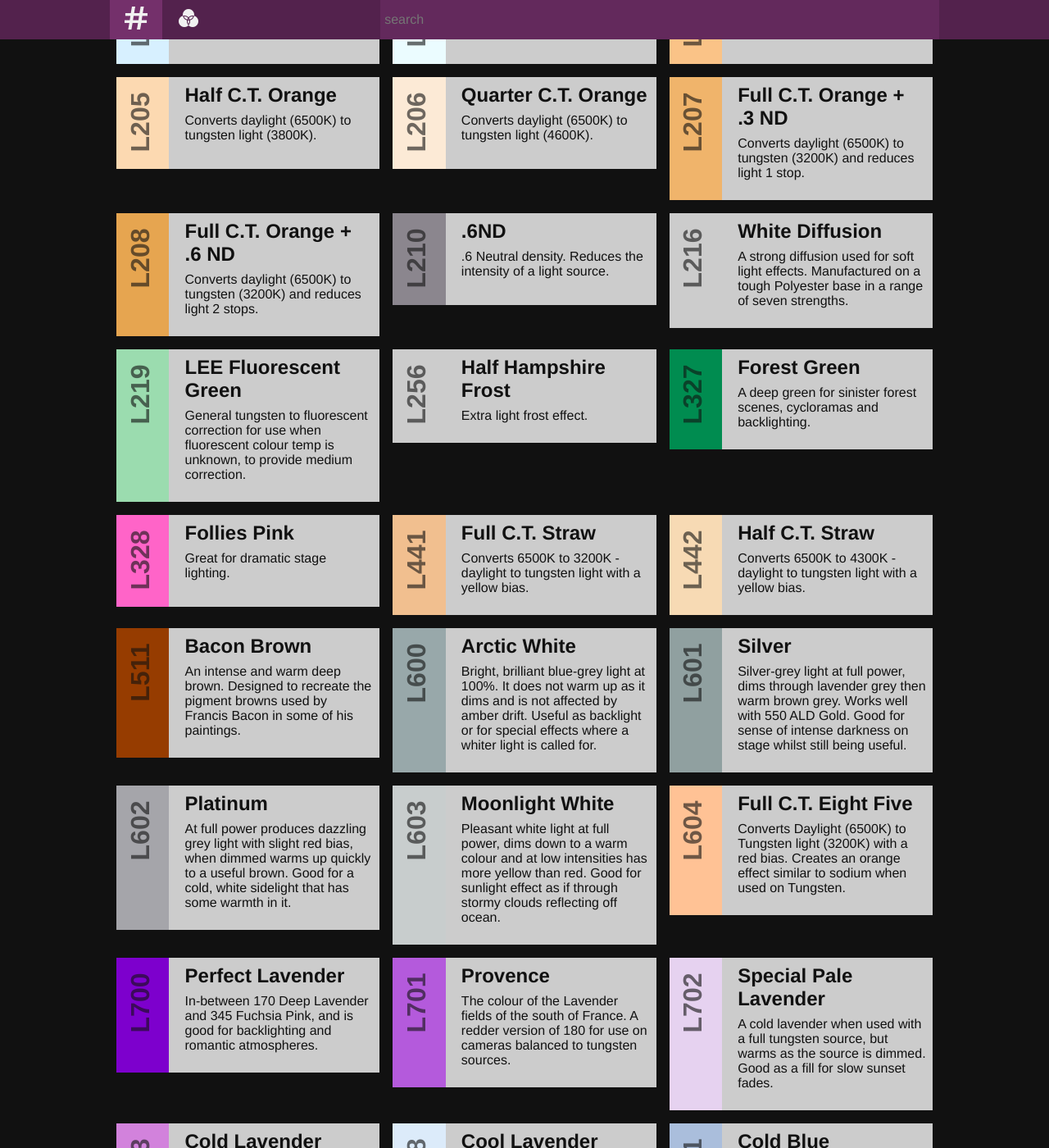
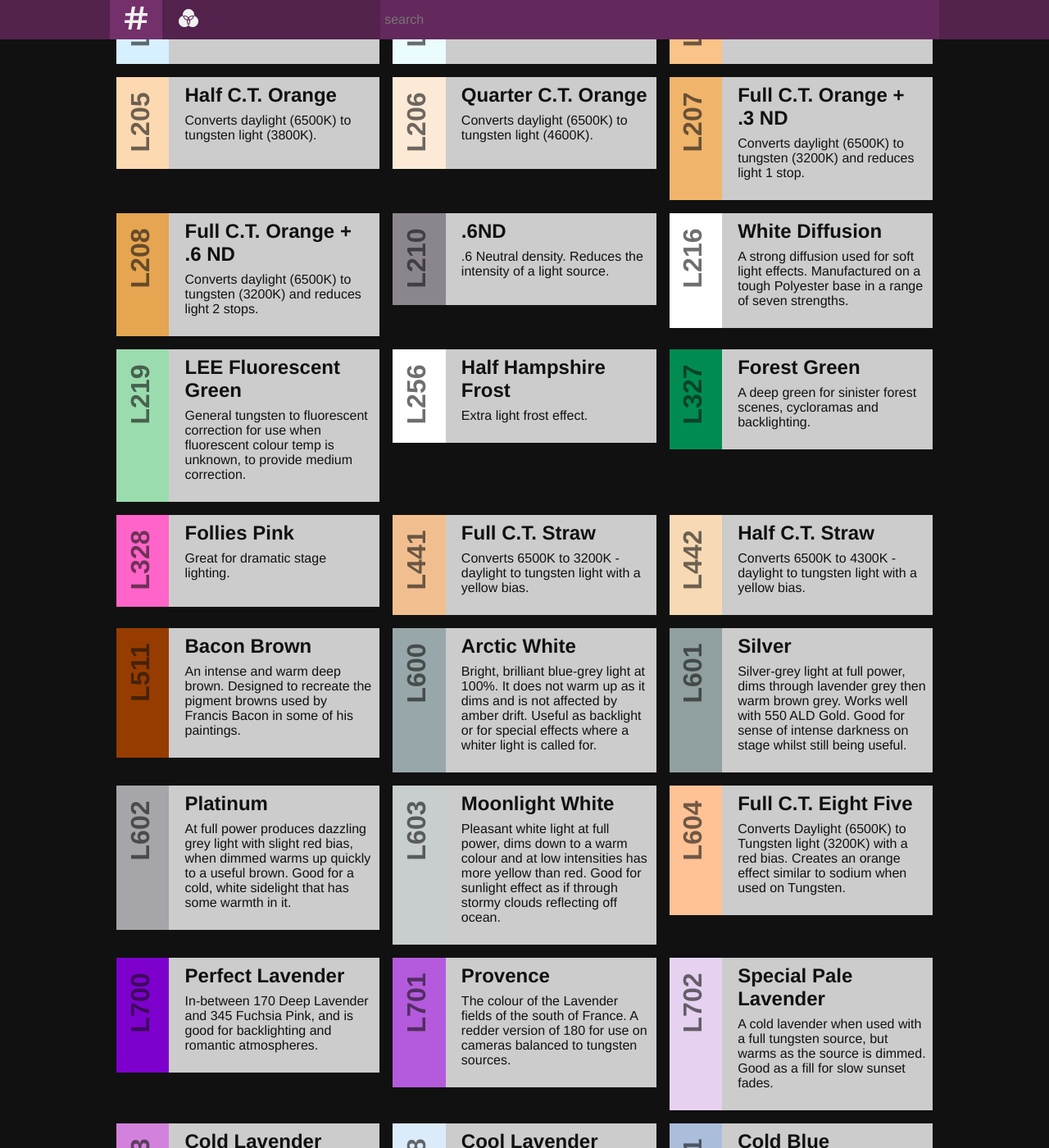
Before and after one commit to newtheatre/lx, a Jekyll site: the page built from gels.html, in a window 1280 px wide and 1400 px high, scrolled down 5294 px. Shown: the whole window at 82% size. Built offline with Jekyll 4.4.1, drawn with Linux system fonts in a browser that asks for light colours; comment, search, counter and statistics services are not loaded.

Commit message:
Set colour on diff and frost

```diff
--- a/_data/gels.yml
+++ b/_data/gels.yml
@@ -1100,7 +1100,7 @@
   code: L216
   name: White Diffusion
   description: "A strong diffusion used for soft light effects. Manufactured on a tough Polyester base in a range of seven strengths."
-  color:
+  color: FFFFFF
   stock:
     sheet: 0
     cut: 1
@@ -1118,7 +1118,7 @@
   code: L256
   name: Half Hampshire Frost
   description: "Extra light frost effect."
-  color:
+  color: FFFFFF
   stock:
     sheet: 1
     cut: 1
--- a/js/gels.coffee
+++ b/js/gels.coffee
@@ -97,3 +97,5 @@
   $(FILTER_TEXT).keyup debounce ->
     gel_filter = $(@).val()
     display_gels(gel_lib, gel_sort, gel_filter, gel_template)
+
+  window.gl = gel_lib
```
